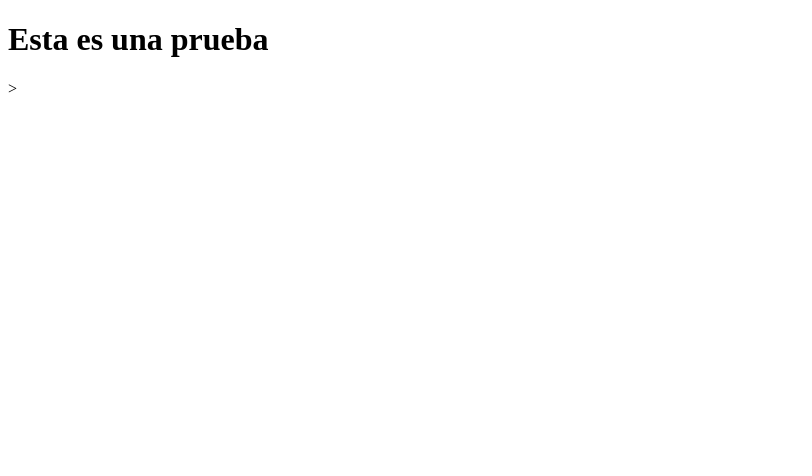
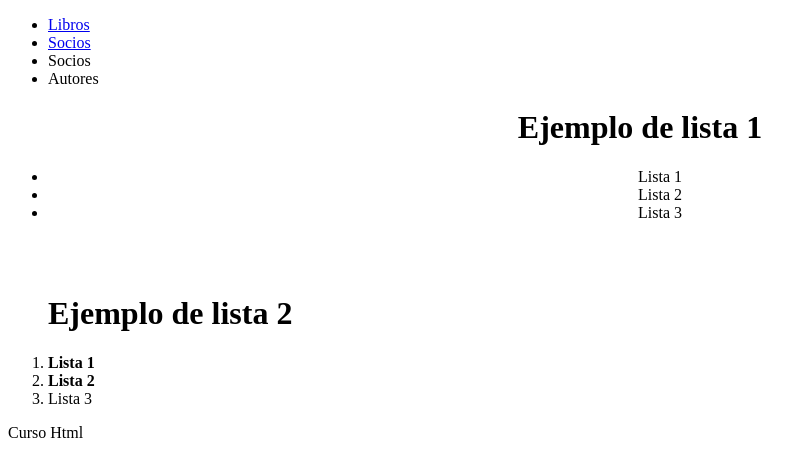
Before and after one commit to PilarC18/prueba1, a plain HTML site: page index.html in a window 1280 px wide. Shown: the whole page, without its empty margins (0-812 px from the left). Drawn offline with Linux system fonts and the light colour scheme.

Commit message:
1 septiembre

```diff
--- a/index.html
+++ b/index.html
@@ -1,12 +1,59 @@
 <!DOCTYPE html>
 <html lang="en">
+
 <head>
     <meta charset="UTF-8">
     <meta http-equiv="X-UA-Compatible" content="IE=edge">
     <meta name="viewport" content="width=device-width, initial-scale=1.0">
     <title>Mi página</title>
 </head>
+
 <body>
-<h1>Esta es una prueba</h1>>
+    <!--aqui va mos a colocar el logo un menu-->
+    <header>
+        <!--Con la etiqueta nav declarampos que ahì va a ver un menu-->
+        <nav>
+            <!--etiqueta Ul para declarar una lista, aparece con viñetas -->
+            <ul>
+                <!-- Poner items a la lista-->
+                <li><a href="https://www.elespectador.com/">Libros</a></li>
+                <li><a href="socios.html" target="blank">Socios </a> </li>
+                <li>Socios</li>
+                <li>Autores</li>
+            </ul>
+        </nav>
+
+    </header>
+
+    <main>
+        <!--Colocar formulario-->
+        <center>
+            <h1>Ejemplo de lista 1 </h1>
+            <ul>
+                <li>Lista 1 </li>
+                <li>Lista 2 </li>
+                <li>Lista 3</li>
+
+            </ul>
+        </center>
+        <br />
+        <br />
+
+        <!--Etiqueta ol para declarar una lista ordenada, aparece numerada-->
+        <ol>
+            <h1>Ejemplo de lista 2</h1>
+            <li><b>Lista 1 </b></li>
+            <li><strong>Lista 2</strong> </li>
+            <li>Lista 3</li>
+        </ol>
+    </main>
+
+    <!--Colocar parte informativa-->
+
+    <footer>
+        Curso Html
+    </footer>
+
 </body>
+
 </html>
```
Also changed, not shown: socios.html (added, +12 -0 lines).
